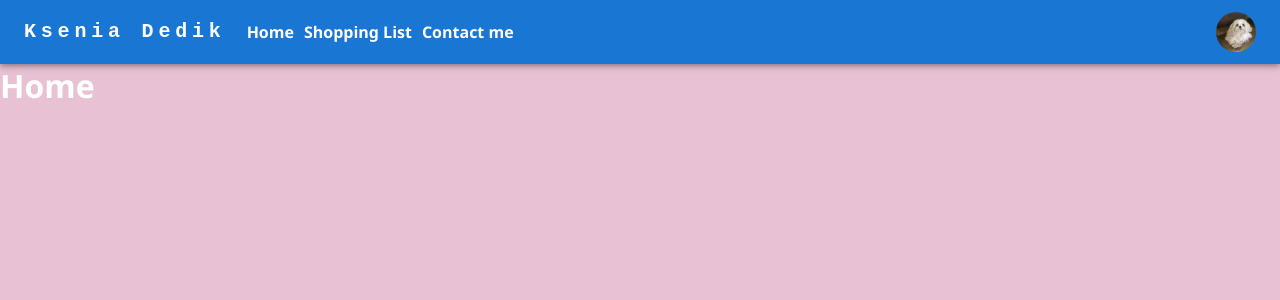
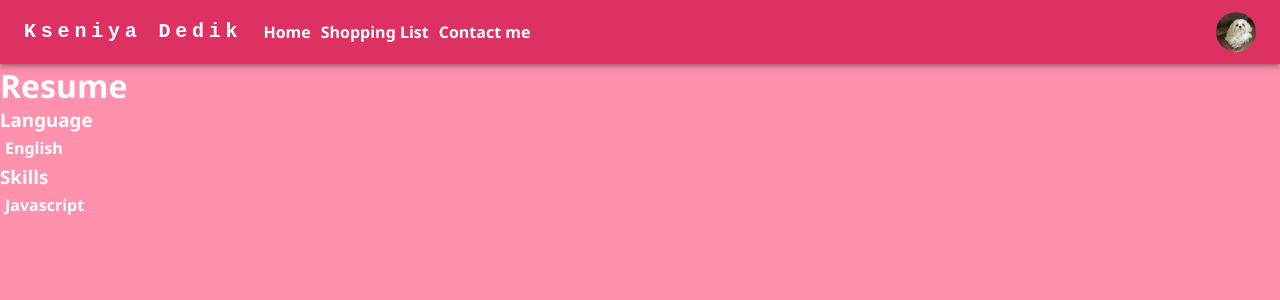
Before and after one commit to ksddk/presenting, a React (Create React App) app: page / in a window 1280 px wide. Shown: the top 300 px of the page. Built offline with nearby package versions, Linux system fonts and the light colour scheme.

Commit message:
minor changes and add mailto

```diff
--- a/src/NavBar.jsx
+++ b/src/NavBar.jsx
@@ -39,8 +39,8 @@ function ResponsiveAppBar() {
   };
 
   return (
-    <AppBar position="static">
-      <Container maxWidth="xl">
+    <AppBar position="static" /*sx={{ backgroundColor: 'red' }}*/>
+      <Container maxWidth="xl" sx={{ backgroundColor: '#DE3163' }}>
         <Toolbar disableGutters>
           <Typography
             variant="h6"
@@ -56,38 +56,21 @@ function ResponsiveAppBar() {
               color: 'inherit',
               textDecoration: 'none'
             }}>
-            Ksenia Dedik
+            Kseniya Dedik
           </Typography>
 
-          {/* <AdbIcon sx={{ display: { xs: 'flex', md: 'none' }, mr: 1 }} />
-          <Typography
-            variant="h5"
-            noWrap
-            component="a"
-            href=""
-            sx={{
-              mr: 2,
-              display: { xs: 'flex', md: 'none' },
-              flexGrow: 1,
-              fontFamily: 'monospace',
-              fontWeight: 700,
-              letterSpacing: '.3rem',
-              color: 'pink',
-              textDecoration: 'none',
-            }}
-          >
-          </Typography> */}
           <Box sx={{ flexGrow: 1, display: { xs: 'none', md: 'flex' } }}>
             {pages.map(({ name, link }) => (
               <Link
                 key={pages.name}
                 href={link}
                 sx={{
-                  my: 2,
+                  my: 5,
                   color: 'white',
                   display: 'block',
                   fontWeight: 'bold',
-                  margin: '5px'
+                  margin: '5px',
+                  textDecoration: 'none'
                 }}>
                 {name}
               </Link>
--- a/src/Pages/Contact.jsx
+++ b/src/Pages/Contact.jsx
@@ -1,7 +1,7 @@
 import { Link } from '@mui/material';
 
 const contacts = [
-  { name: 'Gmail', link: 'kseniya.dedik@gmail.com' },
+  { name: 'Gmail', link: 'mailto:kseniya.dedik@gmail.com' },
   { name: 'GitHub', link: 'https://github.com/ksddk' }
 ];
 
@@ -18,7 +18,8 @@ function Contact() {
             color: 'white',
             display: 'block',
             fontWeight: 'bold',
-            margin: '5px'
+            margin: '5px',
+            textDecoration: 'none'
           }}>
           {name}
         </Link>
--- a/src/Pages/Home.js
+++ b/src/Pages/Home.js
@@ -1,5 +1,37 @@
+const CV = [
+  {
+    name: 'Language',
+    text: 'English'
+  },
+  {
+    name: 'Skills',
+    text: 'Javascript'
+  }
+];
+
 const Home = () => {
-  return <h1>Home</h1>;
+  return (
+    <>
+      <h1>Resume</h1>
+      {CV.map(({ name, text }) => (
+        <>
+          <h3 key={CV.name}>{name}</h3>
+          <p
+            key={CV.text}
+            style={{
+              my: 2,
+              color: 'white',
+              display: 'block',
+              fontWeight: 'bold',
+              margin: '5px',
+              textDecoration: 'none'
+            }}>
+            {text}
+          </p>
+        </>
+      ))}
+    </>
+  );
 };
 
 export default Home;
--- a/src/Pages/NoPage.js
+++ /dev/null
@@ -1,5 +0,0 @@
-const NoPage = () => {
-  return <h1>404</h1>;
-};
-
-export default NoPage;
--- /dev/null
+++ b/src/Pages/NoPage.jsx
@@ -0,0 +1,18 @@
+import Box from '@mui/material/Box';
+
+const NoPage = () => {
+  return (
+    <Box
+      sx={{
+        color: 'white',
+        display: 'flex',
+        fontSize: 25,
+        textAlign: 'center',
+        height: '90%'
+      }}>
+      <h1>This page does not exist</h1>
+    </Box>
+  );
+};
+
+export default NoPage;
--- a/src/index.css
+++ b/src/index.css
@@ -8,5 +8,5 @@ body {
     'Ubuntu', 'Cantarell', 'Fira Sans', 'Droid Sans', 'Helvetica Neue',
     sans-serif;
   color: white;
-  background-color: rgb(233, 193, 213);
+  background-color:#FF91AF;
 }
```
